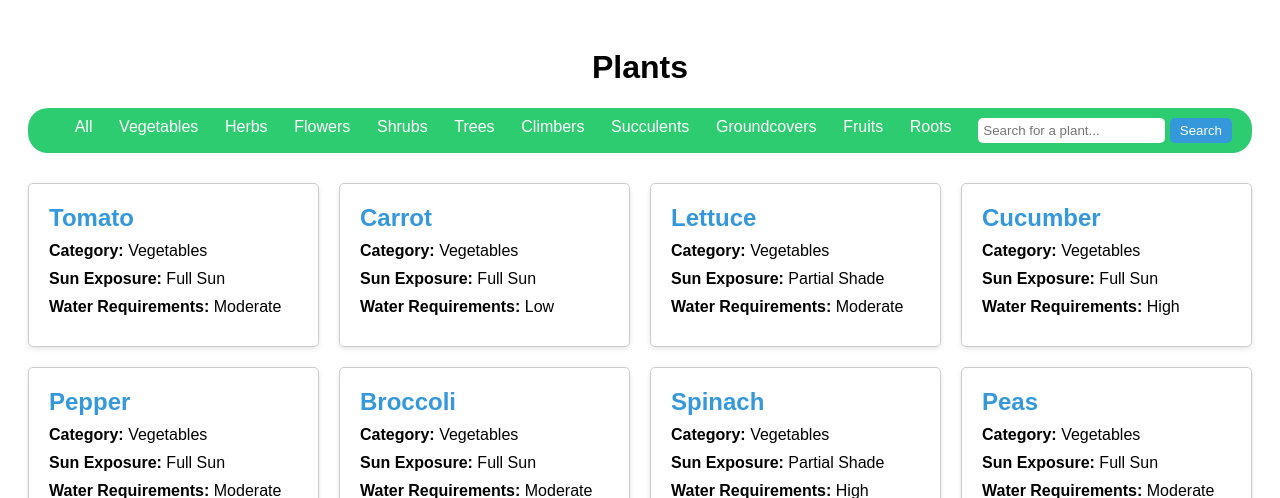
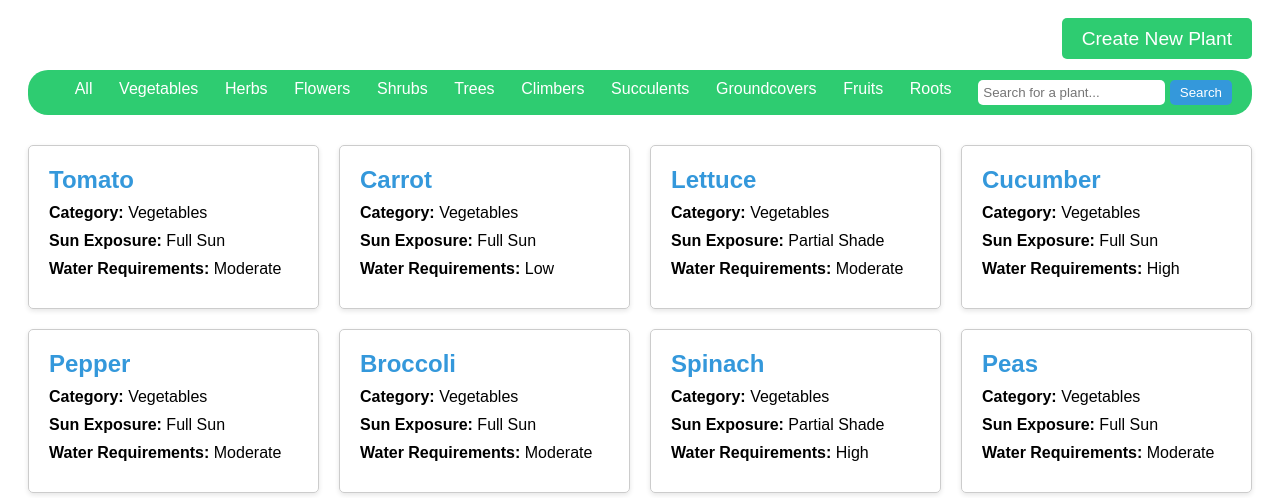
Before and after one commit to gashug/ShambaScape, a Django app: page /plants/ in a window 1280 px wide. Shown: the top 498 px of the page. Run offline with Django 5.2, Linux system fonts and the light colour scheme; data comes from the database, SQL or seed files in the repository.

Commit message:
added CRUD functionality for plants app

```diff
--- a/plants/static/plants/css/plant_list.css
+++ b/plants/static/plants/css/plant_list.css
@@ -1,3 +1,23 @@
+/* Add a button to create new plants */
+.create-plant-container {
+    text-align: right;
+    margin-bottom: 20px;
+}
+
+.create-plant-container .btn-create {
+    padding: 10px 20px;
+    background-color: #2ecc71;
+    color: white;
+    text-decoration: none;
+    border-radius: 5px;
+    font-size: 1.2rem;
+}
+
+.create-plant-container .btn-create:hover {
+    background-color: #27ae60;
+}
+
+
 /* Basic styling for plant list */
 body {
     font-family: Arial, sans-serif;
--- a/plants/templates/plants/plant_list.html
+++ b/plants/templates/plants/plant_list.html
@@ -8,7 +8,10 @@
     <link rel="stylesheet" href="{% static 'plants/css/plant_list.css' %}">
 </head>
 <body>
-    <h1>Plants</h1>
+     <!-- "Create Plant" button -->
+     <div class="create-plant-container">
+        <a href="{% url 'plant_create' %}" class="btn-create">Create New Plant</a>
+    </div>
 
     <!-- Navigation Bar -->
     <nav class="navbar">
--- a/plants/urls.py
+++ b/plants/urls.py
@@ -4,4 +4,7 @@ from . import views
 urlpatterns = [
     path('', views.plant_list, name='plant_list'),  # URL for the plant list
     path('<int:plant_id>/', views.plant_detail, name='plant_detail'),  # URL for a plant's detail view
+    path('create/', views.plant_create, name='plant_create'),  # URL to create a plant
+    path('<int:plant_id>/edit/', views.plant_edit, name='plant_edit'),  # URL to edit a plant
+    path('<int:plant_id>/delete/', views.plant_delete, name='plant_delete'),  # URL to delete a plant
 ]
--- a/plants/views.py
+++ b/plants/views.py
@@ -1,6 +1,7 @@
-from django.shortcuts import render
+from django.shortcuts import render, redirect, get_object_or_404
 from .models import Plant, PlantCategory
 from django.db.models import Q
+from .forms import PlantForm
 
 # View to list all plants, optionally filter by category and search by name
 def plant_list(request):
@@ -22,3 +23,34 @@ def plant_list(request):
 def plant_detail(request, plant_id):
     plant = Plant.objects.get(id=plant_id)  # Fetch plant by ID
     return render(request, 'plants/plant_detail.html', {'plant': plant})
+
+# View to create a new plant
+def plant_create(request):
+    if request.method == 'POST':
+        form = PlantForm(request.POST)
+        if form.is_valid():
+            form.save()
+            return redirect('plant_list')
+    else:
+        form = PlantForm()
+    return render(request, 'plants/plant_form.html', {'form': form})
+
+# View to edit an existing plant
+def plant_edit(request, plant_id):
+    plant = get_object_or_404(Plant, id=plant_id)
+    if request.method == 'POST':
+        form = PlantForm(request.POST, instance=plant)
+        if form.is_valid():
+            form.save()
+            return redirect('plant_detail', plant_id=plant.id)
+    else:
+        form = PlantForm(instance=plant)
+    return render(request, 'plants/plant_form.html', {'form': form})
+
+# View to delete a plant
+def plant_delete(request, plant_id):
+    plant = get_object_or_404(Plant, id=plant_id)
+    if request.method == 'POST':
+        plant.delete()
+        return redirect('plant_list')
+    return render(request, 'plants/plant_confirm_delete.html', {'plant': plant})
```
Also changed, not shown: plants/forms.py (added, +7 -0 lines), plants/static/plants/css/plant_form.css (added, +87 -0 lines), plants/templates/plants/plant_confirm_delete.html (added, +20 -0 lines), plants/templates/plants/plant_form.html (added, +25 -0 lines).
